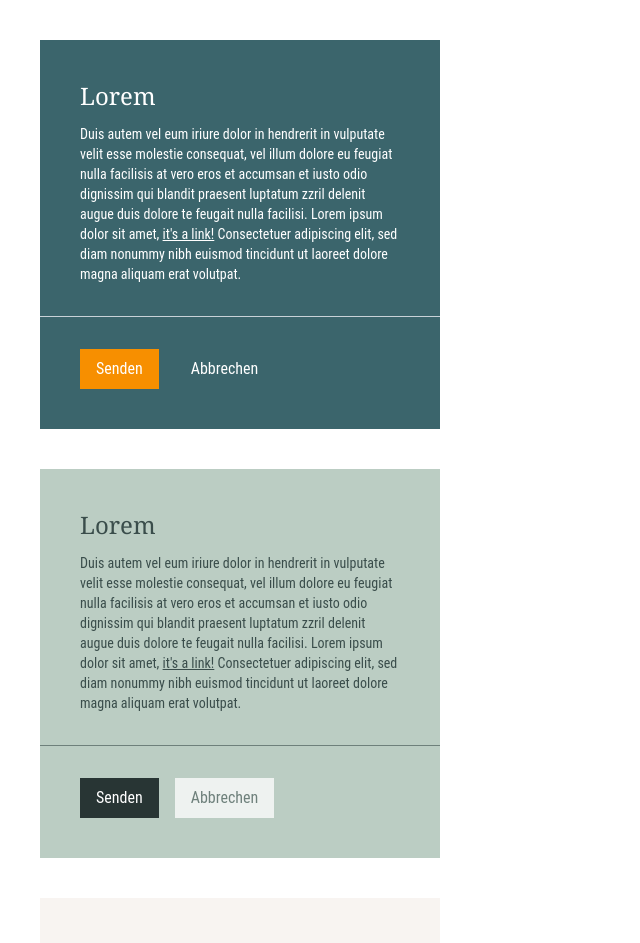
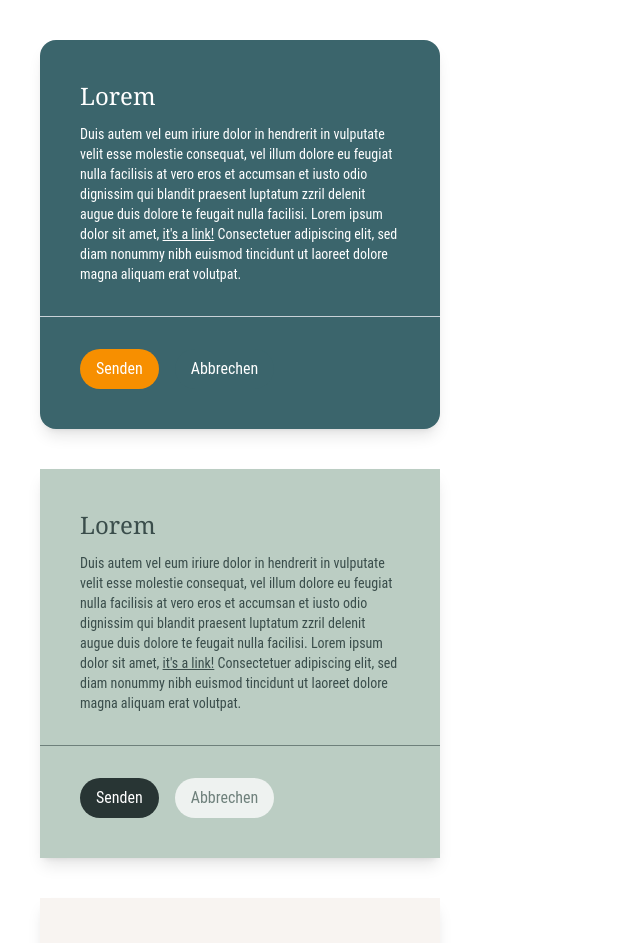
Before and after one commit to MaryMajometano/css-themes, a React (Vite) app: page / in a window 1280 px wide. Shown: the top 943 px of the page, without its empty margins (0-640 px from the left). Built offline with nearby package versions, Linux system fonts and the light colour scheme.

Commit message:
Update index.css
Add custom border radius

```diff
--- a/src/Card.jsx
+++ b/src/Card.jsx
@@ -1,6 +1,6 @@
 export default function Card({className}) {
     return (
-            <div className={className + ' bg-skin-fill text-skin-primary border-skin w-1/3 py-10'}>
+        <div className={'bg-skin-fill shadow-lg text-skin-primary border-skin w-1/3 py-10 rounded-md ' + className}>
             <h1 className='text-2xl mb-3 px-10 font-serif'>
                 Lorem
             </h1>
@@ -9,10 +9,10 @@ export default function Card({className}) {
             </p>
             <hr className='my-8 border-skin' />
             <div className='space-x-4 px-10'>
-                    <button className="px-4 py-2 bg-skin-button-primary hover:bg-skin-button-primary-hover text-skin-button-primary hover:text-skin-button-primary-hover">
+                <button className="rounded-full px-4 py-2 bg-skin-button-primary hover:bg-skin-button-primary-hover text-skin-button-primary hover:text-skin-button-primary-hover">
                     Senden
                 </button>
-                    <button className="text-skin-button-secondary hover:text-skin-button-secondary-hover bg-skin-button-secondary hover:bg-skin-button-secondary-hover px-4 py-2 border-skin">
+                <button className="rounded-full text-skin-button-secondary hover:text-skin-button-secondary-hover bg-skin-button-secondary hover:bg-skin-button-secondary-hover px-4 py-2 border-skin">
                     Abbrechen
                 </button>
             </div>
--- a/src/index.css
+++ b/src/index.css
@@ -29,6 +29,12 @@
   --button-secondary-text-hover: 255, 255,255;
   --button-secondary-bg: 59, 101, 108;
   --button-secondary-bg-hover: 45, 76, 82;
+
+  --border-radius-none: 0;
+  --border-radius-sm: .125rem;
+  --border-radius-md: 1rem;
+  --border-radius-lg: .5rem;
+  --border-radius-full: 9999px;
 }
 
 .theme-s {
@@ -58,6 +64,12 @@
   --button-secondary-text-hover: 255, 255, 255;
   --button-secondary-bg: 255, 255, 255;
   --button-secondary-bg-hover: 0, 69, 92;
+
+  --border-radius-none: 0;
+  --border-radius-sm: 0;
+  --border-radius-md: 0;
+  --border-radius-lg: 0;
+  --border-radius-full: 0;
 }
 
 .theme-d {
@@ -87,4 +99,10 @@
   --button-secondary-text-hover: 255, 255, 255;
   --button-secondary-bg: 238, 242, 240;
   --button-secondary-bg-hover: 110, 128, 123;
+  --border-radius-none: 0;
+  --border-radius-sm: 0;
+  --border-radius-md: 0;
+  --border-radius-lg: 0;
+  --border-radius-full: 9999px;
+
 }
--- a/tailwind.config.js
+++ b/tailwind.config.js
@@ -7,6 +7,10 @@ function customColor(variableName) {
     }
     return `rgb(var(${variableName}))`
   }
+}
+
+function customRadius(value) {
+  return `var(${value})`;
 }
 
 /** @type {import('tailwindcss').Config} */
@@ -21,7 +25,15 @@ module.exports = {
         currentColor: 'currentColor',
         inherit: 'inherit',
     },
-  extend: {
+    borderRadius: {
+      DEFAULT: customRadius('--border-radius'),
+      sm: customRadius('--border-radius-sm'),
+      md: customRadius('--border-radius-md'),
+      lg: customRadius('--border-radius-lg'),
+      xl: customRadius('--border-radius-xl'),
+      full: customRadius('--border-radius-full'),
+    },
+    extend: {
       fontFamily: {
         sans: ['Roboto Condensed', ...defaultTheme.fontFamily.sans],
         serif: ['Roboto Slab', ...defaultTheme.fontFamily.serif],
```
Lines whose indentation alone changed are shown as unchanged.
